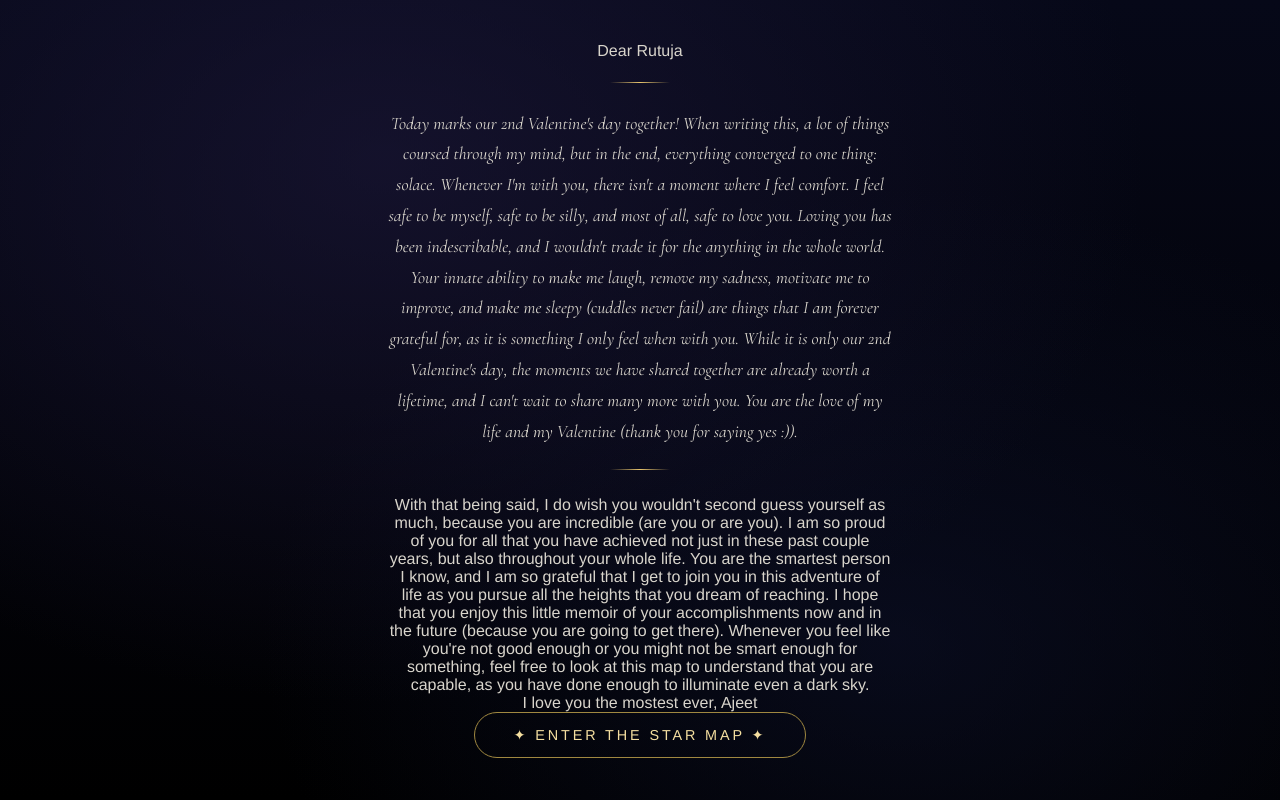
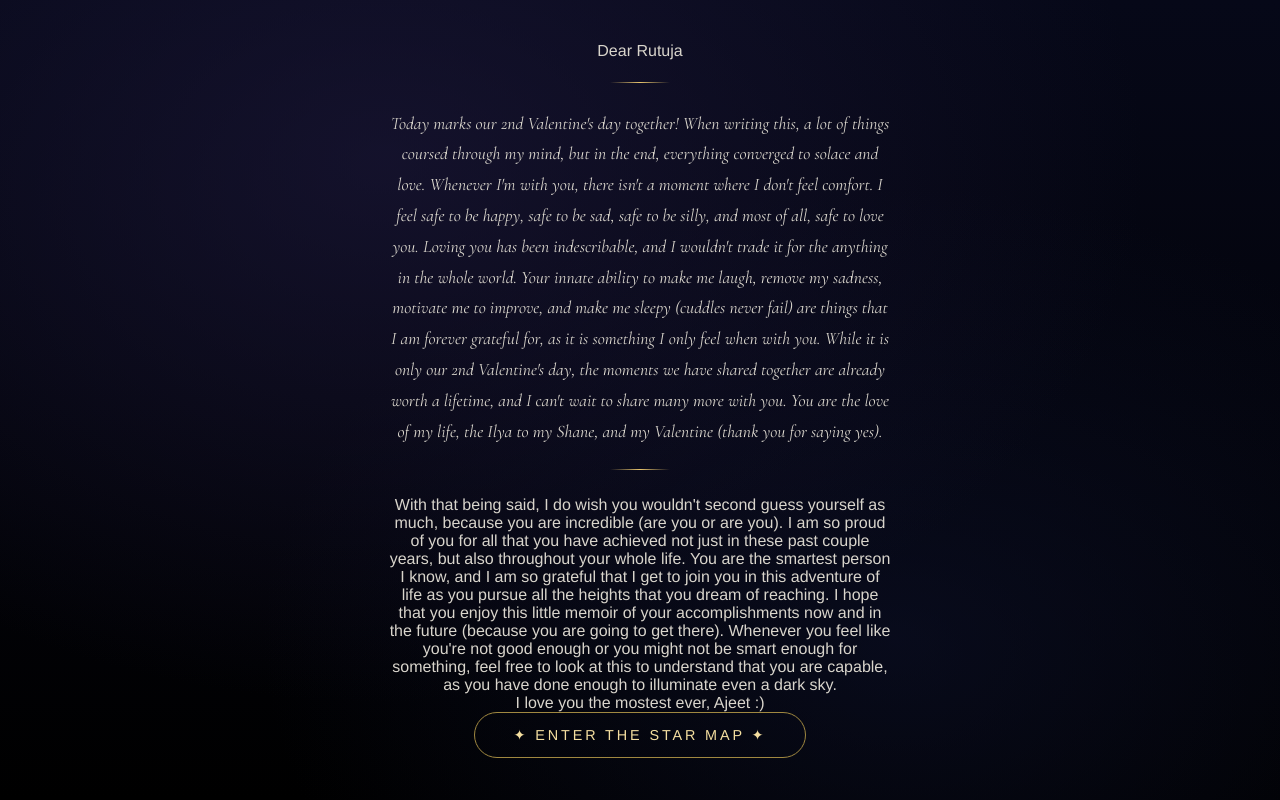
Before and after one commit to ajeet-sub/Star-Map, a website built with Vite: page index.html in a window 1280 px wide. Built offline with nearby package versions, Linux system fonts and the light colour scheme; animation ran at ten frames a second.

Commit message:
Update index.html

```diff
--- a/index.html
+++ b/index.html
@@ -21,19 +21,19 @@
         <p class="intro-kicker">Dear Rutuja</p>
         <div class="intro-divider"></div>
         <p class="intro-message">
-          Today marks our 2nd Valentine's day together! When writing this, a lot of things coursed through my mind, but in the end, everything converged to one thing: solace. Whenever
-          I'm with you, there isn't a moment where I feel comfort. I feel safe to be myself, safe to be silly, and most of all, safe to love you. Loving you has been indescribable, and I wouldn't
+          Today marks our 2nd Valentine's day together! When writing this, a lot of things coursed through my mind, but in the end, everything converged to solace and love. Whenever
+          I'm with you, there isn't a moment where I don't feel comfort. I feel safe to be happy, safe to be sad, safe to be silly, and most of all, safe to love you. Loving you has been indescribable, and I wouldn't
           trade it for the anything in the whole world. Your innate ability to make me laugh, remove my sadness, motivate me to improve, and make me sleepy (cuddles never fail) are things that I am forever
           grateful for, as it is something I only feel when with you. While it is only our 2nd Valentine's day, the moments we have shared together are already worth a lifetime, and I can't wait
-          to share many more with you. You are the love of my life and my Valentine (thank you for saying yes :)).
+          to share many more with you. You are the love of my life, the Ilya to my Shane, and my Valentine (thank you for saying yes).
           <div class="intro-divider"></div>
           With that being said, I do wish you wouldn't second guess yourself as much, because you are incredible (are you or are you). I am so proud of you for all that you have achieved not just in these past couple years, but also throughout your
           whole life. You are the smartest person I know, and I am so grateful that I get
           to join you in this adventure of life as you pursue all the heights that you dream of reaching. I hope that you enjoy this
           little memoir of your accomplishments now and in the future (because you are going to get there). Whenever you feel like you're not good enough or you might not be smart enough for something, feel free
-          to look at this map to understand that you are capable, as you have done enough to illuminate even a dark sky.
+          to look at this to understand that you are capable, as you have done enough to illuminate even a dark sky.
         </p>
-        <p class="intro-love">I love you the mostest ever, Ajeet</p>
+        <p class="intro-love">I love you the mostest ever, Ajeet :)</p>
         <button id="start-btn">
           <span class="btn-icon">✦</span>
           Enter the Star Map
```
